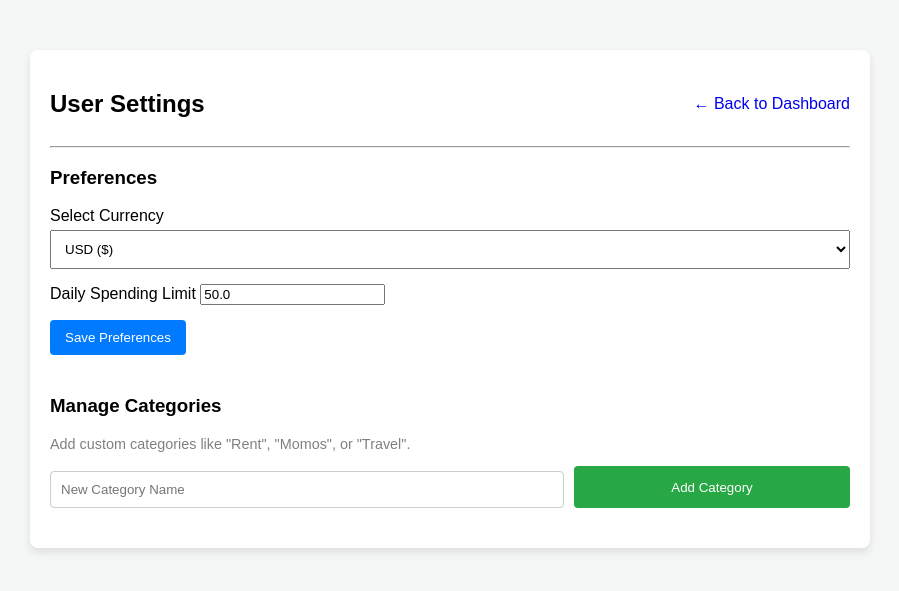
After one commit to Sampangg/Finance-Website-using-flask, a Flask app: page /settings in a window 1280 px wide. The commit adds this page. Shown: the top 591 px of the page, without its empty margins (190-1089 px from the left). Run offline with Flask 3, Linux system fonts and the light colour scheme; the visitor is signed in with stand-in values (Sample User, id 1); data that the repository does not hold is empty; some libraries are stand-ins or nearby versions.

Commit message:
Added NPR currency, category management, and email autocomplete

```diff
--- a/app/routes.py
+++ b/app/routes.py
@@ -150,3 +150,41 @@ def toggle_maintenance():
     db.session.commit()
     flash(f"Maintenance mode is now {'ON' if config.maintenance_mode else 'OFF'}", "warning")
     return redirect(url_for('admin.admin_dashboard'))
+
+@main_bp.route('/settings', methods=['GET', 'POST'])
+@login_required
+def settings():
+    """Feature 7 & 24: Profile Management and Currency Selector."""
+    if request.method == 'POST':
+        # Update Currency
+        if 'currency' in request.form:
+            current_user.currency = request.form.get('currency')
+            db.session.commit()
+            flash(f"Currency updated to {current_user.currency}", "success")
+
+        # Update Daily Budget
+        if 'daily_budget' in request.form:
+            current_user.daily_budget = float(request.form.get('daily_budget'))
+            db.session.commit()
+            flash("Daily budget updated!", "success")
+
+    # Get categories created by this user or global ones
+    user_categories = Category.query.filter((Category.is_global == True) | (Category.name != "")).all()
+    return render_template('settings.html', categories=user_categories)
+
+@main_bp.route('/category/add', methods=['POST'])
+@login_required
+def add_category():
+    """Allow users to create their own spending categories."""
+    name = request.form.get('name').strip()
+    if name:
+        # Check if category already exists
+        existing = Category.query.filter_by(name=name).first()
+        if not existing:
+            new_cat = Category(name=name, is_global=False)
+            db.session.add(new_cat)
+            db.session.commit()
+            flash(f"Category '{name}' added!", "success")
+        else:
+            flash("Category already exists.", "info")
+    return redirect(url_for('main.settings'))
--- a/app/templates/auth/login.html
+++ b/app/templates/auth/login.html
@@ -7,12 +7,12 @@
 
     <div class="form-group">
         <label>Email</label>
-            <input type="email" name="email" required>
+        <input type="email" name="email" id="email" autocomplete="email" required>
     </div>
 
     <div class="form-group">
         <label>Password</label>
-            <input type="password" name="password" required>
+        <input type="password" name="password" required>`
     </div>
 
     <div class="form-group">
--- a/app/templates/auth/register.html
+++ b/app/templates/auth/register.html
@@ -12,7 +12,7 @@
 
     <div class="form-group">
         <label>Email</label>
-            <input type="email" name="email" required>
+        <input type="email" name="email" id="email" autocomplete="email" required>
     </div>
 
     <div class="form-group">
--- a/app/templates/dashboard.html
+++ b/app/templates/dashboard.html
@@ -3,7 +3,10 @@
 {% block content %}
 <div style="display: flex; justify-content: space-between; align-items: center;">
     <h2>Welcome, {{ current_user.username }}!</h2>
-    <a href="{{ url_for('auth.logout') }}" style="color: red; text-decoration: none;">Logout</a>
+    <div>
+        <a href="{{ url_for('main.settings') }}" style="margin-right: 15px; text-decoration: none; color: #007bff;">Settings</a>
+        <a href="{{ url_for('auth.logout') }}" style="color: red; text-decoration: none;">Logout</a>
+    </div>
 </div>
 
 <hr>
--- /dev/null
+++ b/app/templates/settings.html
@@ -0,0 +1,48 @@
+{% extends "base.html" %}
+
+{% block content %}
+<div style="display: flex; justify-content: space-between; align-items: center;">
+    <h2>User Settings</h2>
+    <a href="{{ url_for('main.dashboard') }}" style="text-decoration: none;">&larr; Back to Dashboard</a>
+</div>
+
+<hr>
+
+<section style="margin-bottom: 40px;">
+    <h3>Preferences</h3>
+    <form method="POST">
+        <input type="hidden" name="csrf_token" value="{{ csrf_token() }}"/>
+        <div class="form-group">
+            <label>Select Currency</label>
+            <select name="currency" style="width: 100%; padding: 10px; margin-top: 5px;">
+                <option value="Rs." {% if current_user.currency == 'Rs.' %}selected{% endif %}>NPR (Rs.)</option>
+                <option value="$" {% if current_user.currency == '$' %}selected{% endif %}>USD ($)</option>
+                <option value="€" {% if current_user.currency == '€' %}selected{% endif %}>EUR (€)</option>
+                <option value="£" {% if current_user.currency == '£' %}selected{% endif %}>GBP (£)</option>
+            </select>
+        </div>
+        <div class="form-group">
+            <label>Daily Spending Limit</label>
+            <input type="number" name="daily_budget" value="{{ current_user.daily_budget }}" step="0.01">
+        </div>
+        <button type="submit">Save Preferences</button>
+    </form>
+</section>
+
+<section>
+    <h3>Manage Categories</h3>
+    <p style="color: gray; font-size: 0.9em;">Add custom categories like "Rent", "Momos", or "Travel".</p>
+
+    <form method="POST" action="{{ url_for('main.add_category') }}" style="display: flex; gap: 10px; margin-bottom: 20px;">
+        <input type="hidden" name="csrf_token" value="{{ csrf_token() }}"/>
+        <input type="text" name="name" placeholder="New Category Name" required style="flex: 2;">
+        <button type="submit" style="flex: 1; background-color: #28a745;">Add Category</button>
+    </form>
+
+    <ul style="list-style: none; padding: 0;">
+        {% for cat in categories %}
+            <li style="padding: 8px; border-bottom: 1px solid #eee;">{{ cat.name }}</li>
+        {% endfor %}
+    </ul>
+</section>
+{% endblock %}
```
Lines whose indentation alone changed are shown as unchanged.
